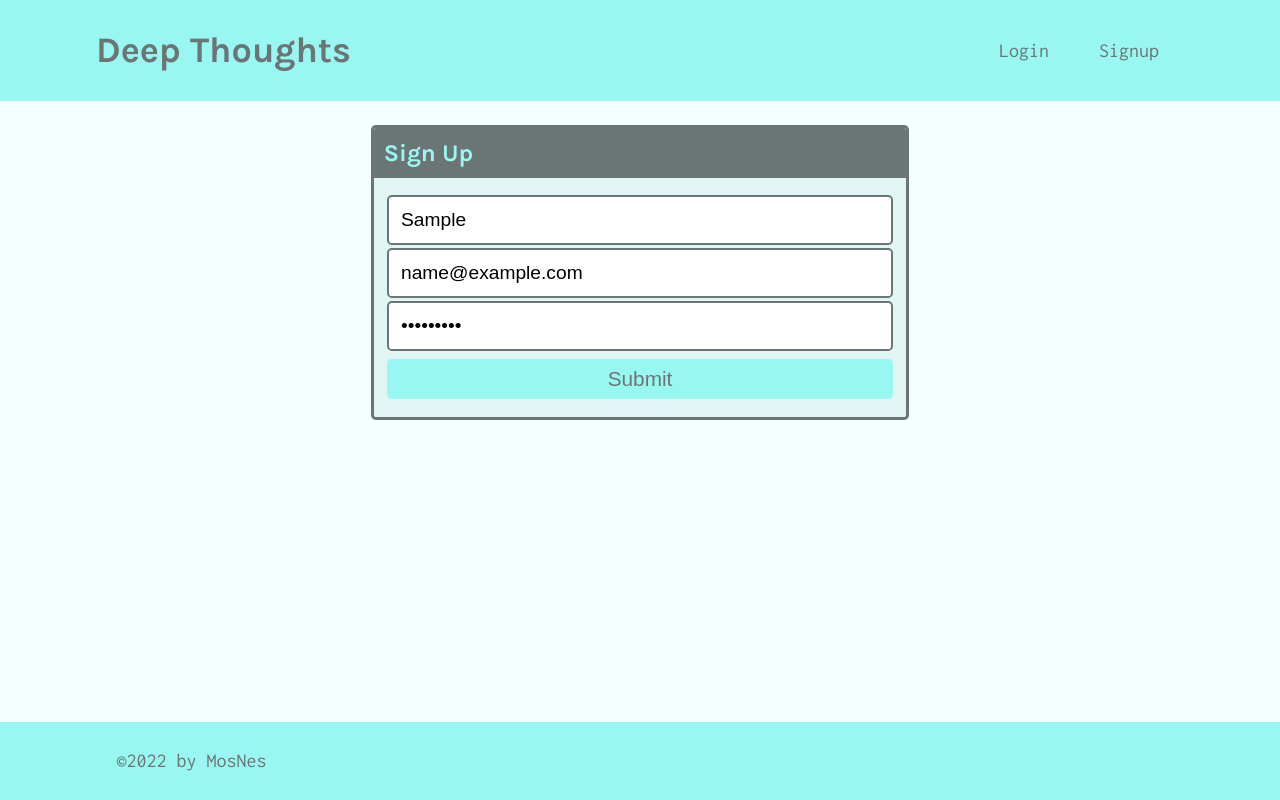
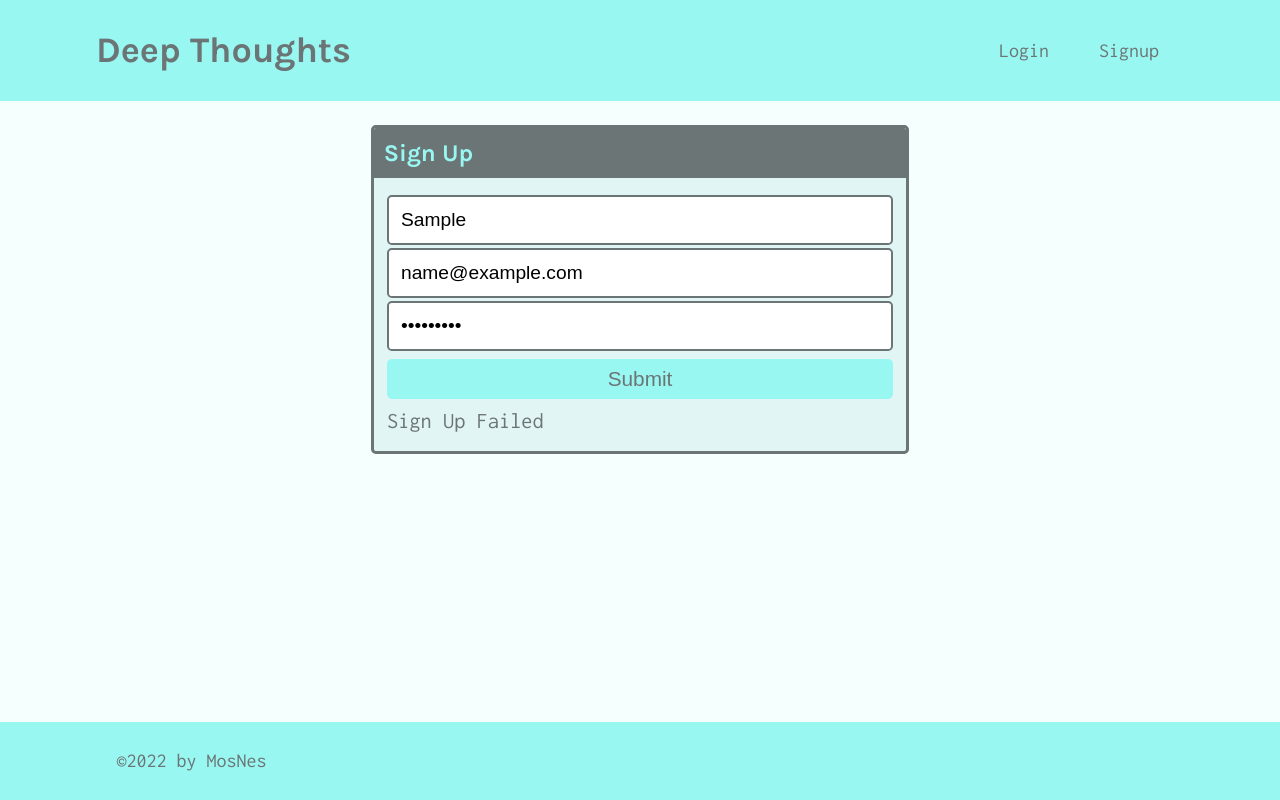
Before and after one commit to MosNes/deep-thoughts, a React (Create React App) app in the folder client/: page /signup in a window 1280 px wide. Both pictures are taken after typing "Sample", "name@example.com", "Sample123" into the empty fields and a click on the button "Submit". Built offline with nearby package versions, Linux system fonts and the light colour scheme; no server answers.

Commit message:
save point

```diff
--- a/client/src/pages/Login.js
+++ b/client/src/pages/Login.js
@@ -1,7 +1,11 @@
 import React, { useState } from 'react';
+import { useMutation } from '@apollo/client';
+import { LOGIN_USER } from '../utils/mutations';
 
 const Login = (props) => {
   const [formState, setFormState] = useState({ email: '', password: '' });
+
+  const [login, { error }] = useMutation(LOGIN_USER);
 
   // update state based on form input changes
   const handleChange = (event) => {
--- a/client/src/pages/Signup.js
+++ b/client/src/pages/Signup.js
@@ -1,7 +1,12 @@
 import React, { useState } from 'react';
+import { useMutation } from '@apollo/client';
+import { ADD_USER } from '../utils/mutations';
 
 const Signup = () => {
   const [formState, setFormState] = useState({ username: '', email: '', password: '' });
+
+  //creates the addUser function from the ADD_USER GraphQL query, to be called later
+  const [addUser, { error }] = useMutation(ADD_USER);
 
   // update state based on form input changes
   const handleChange = (event) => {
@@ -13,9 +18,21 @@
     });
   };
 
-  // submit form
+  // submit form, async due to it having to interact with the DB
   const handleFormSubmit = async (event) => {
     event.preventDefault();
+
+    // use try/catch instead of promises for error handling
+    try {
+      //execute addUser mutation adn pass in variable data from form
+      const {data} = await addUser({
+        //spreads out all the properties of formState to use them as variables for the query, since the properties have the same name as the expected variables
+        variables: {...formState}
+      });
+      console.log(data);
+    } catch (e) {
+      console.error(e);
+    }
   };
 
   return (
@@ -55,6 +72,8 @@
               <button className='btn d-block w-100' type='submit'>
                 Submit
               </button>
+              {/* display error if error exists */}
+              {error && <div>Sign Up Failed</div>}
             </form>
           </div>
         </div>
--- a/client/src/utils/mutations.js
+++ b/client/src/utils/mutations.js
@@ -12,3 +12,15 @@
         }
     }
 `;
+
+export const ADD_USER = gql`
+    mutation addUser($username: String!, $email: String!, $password: String!) {
+        addUser(username: $username, email: $email, password: $password){
+            token
+            user {
+                _id
+                username
+            }
+        }
+    }
+`;
```
